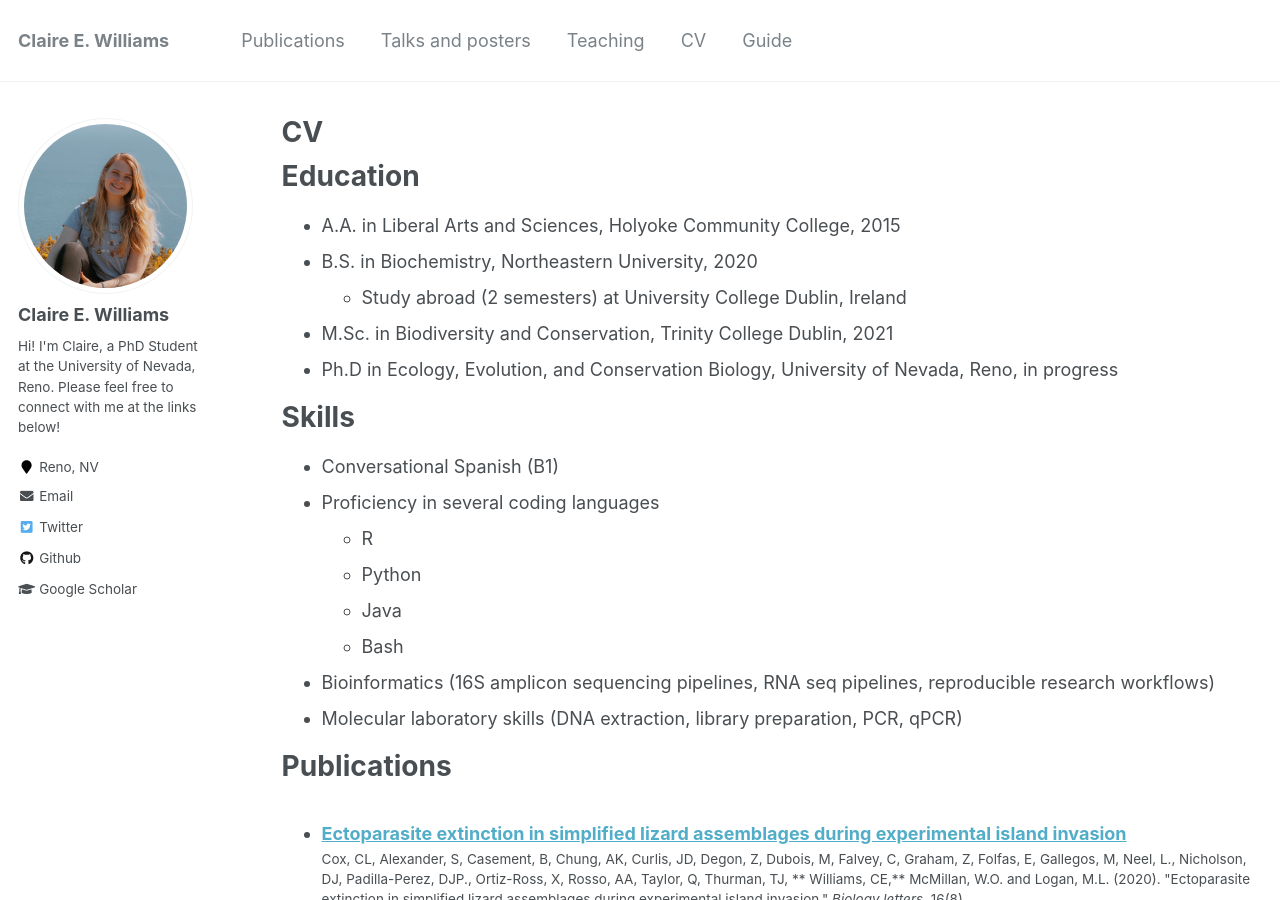
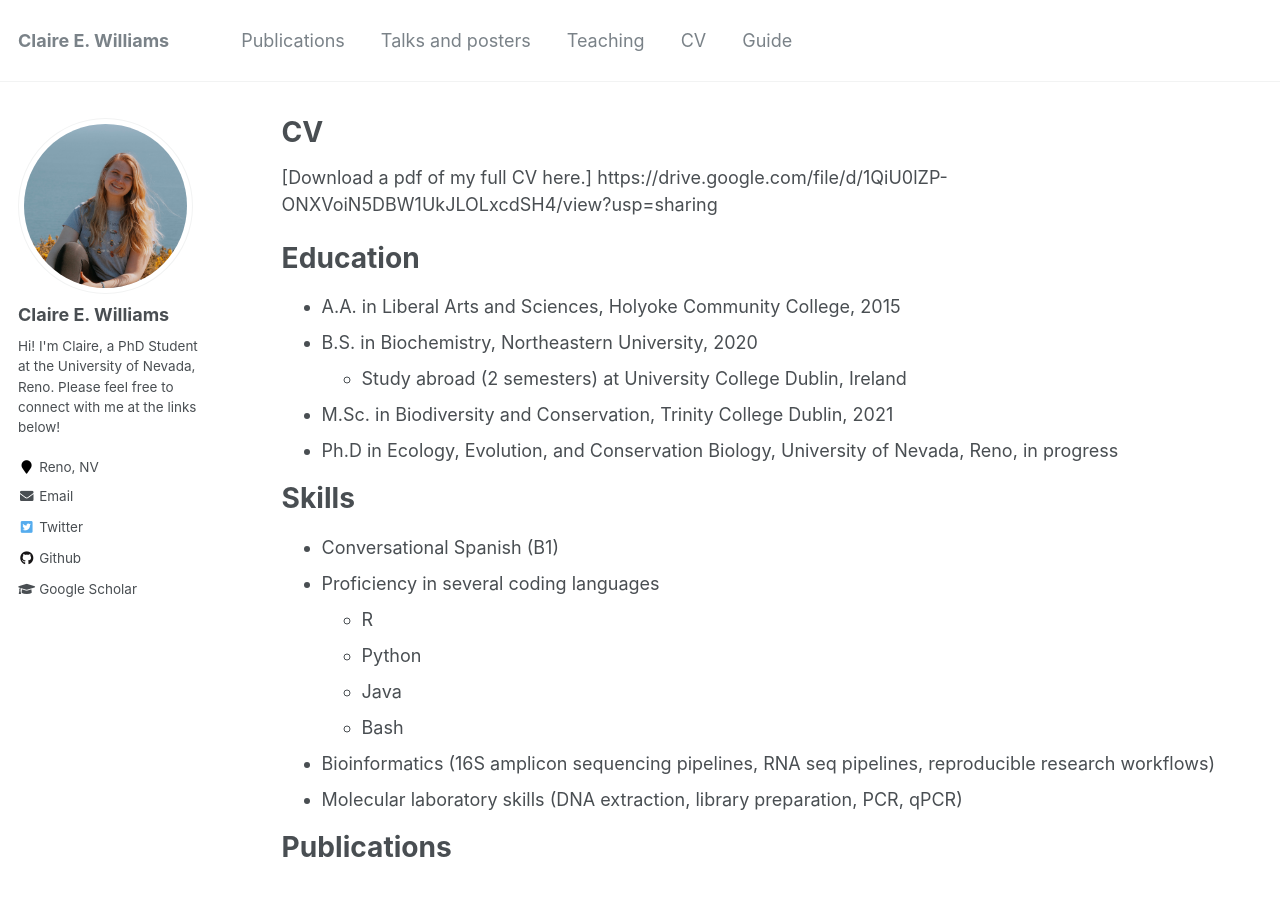
Before and after one commit to claireewilliams/claireewilliams.github.io, a Jekyll site: the page built from _pages/cv.md, in a window 1280 px wide and 900 px high. Built offline with Jekyll 4.4.1, drawn with Linux system fonts in a browser that asks for light colours.

Commit message:
Update cv.md

```diff
--- a/_pages/cv.md
+++ b/_pages/cv.md
@@ -8,6 +8,8 @@ redirect_from:
 ---
 
 {% include base_path %}
+
+[Download a pdf of my full CV here.] https://drive.google.com/file/d/1QiU0lZP-ONXVoiN5DBW1UkJLOLxcdSH4/view?usp=sharing
 
 Education
 ======
```
